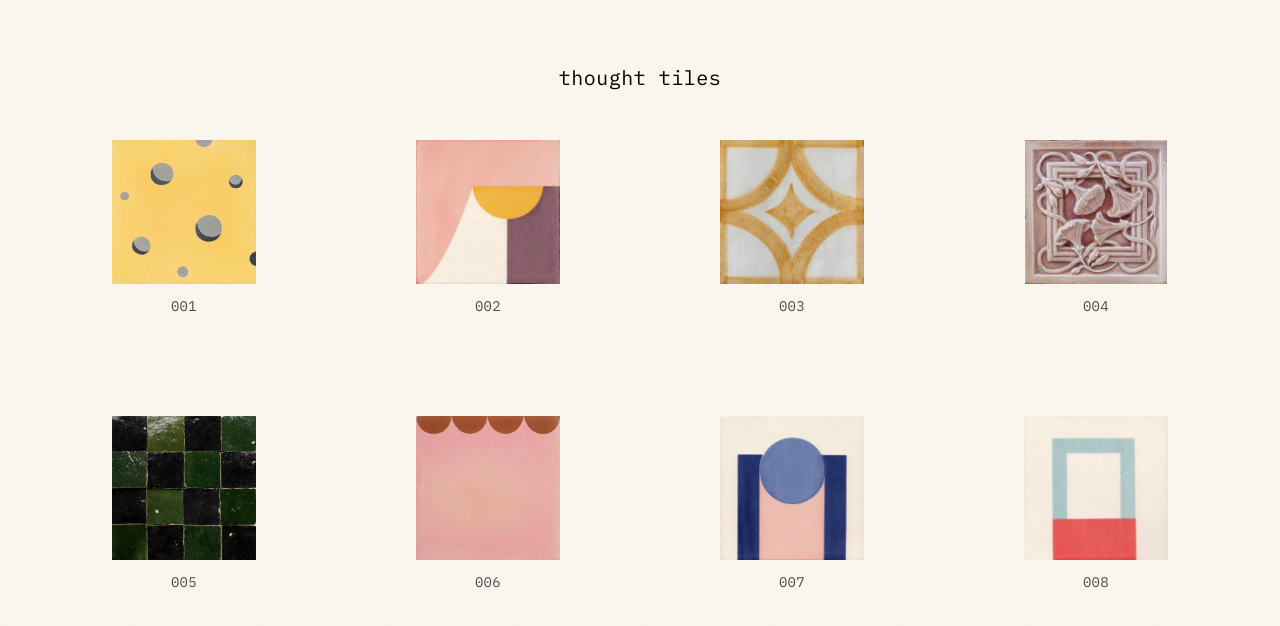
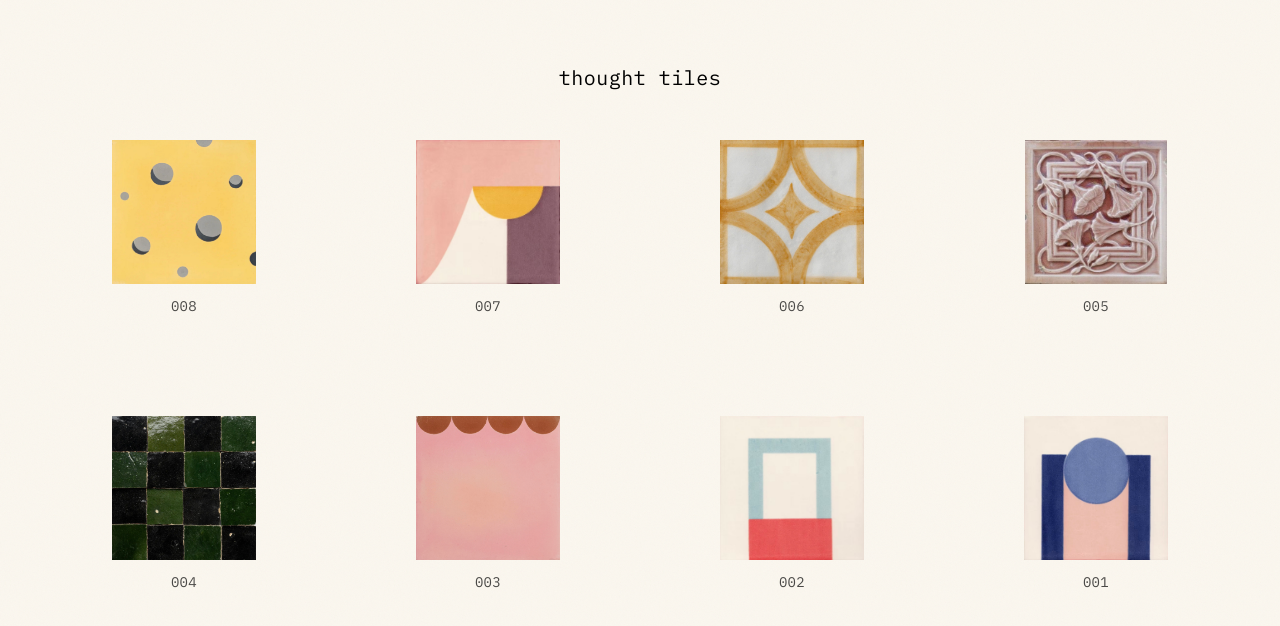
Before and after one commit to bansuleimann-byte/thought-tiles, a Next.js app: page /tiles in a window 1280 px wide. Shown: the top 626 px of the page. Built offline with nearby package versions, Linux system fonts and the light colour scheme.

Commit message:
reverse numbering + sorted thoughts

```diff
--- a/app/thoughts.ts
+++ b/app/thoughts.ts
@@ -8,7 +8,7 @@ export type Thought = {
   image: string;
 };
 
-export const thoughts: Thought[] = [
+const thoughtsRaw: Thought[] = [
   {
     id: 1,
     title: "first thought",
@@ -93,3 +93,11 @@ Sometimes it's the only thing holding us together.`,
     image: "/tiles/tile4.jpg",
   },
 ];
+const toTime = (d: string) => {
+  const t = Date.parse(d);
+  return Number.isFinite(t) ? t : 0;
+};
+
+export const thoughts: Thought[] = [...thoughtsRaw].sort(
+  (a, b) => toTime(b.date) - toTime(a.date) || b.id - a.id
+);
--- a/app/tiles/page.tsx
+++ b/app/tiles/page.tsx
@@ -42,7 +42,8 @@ export default function TilesPage() {
       <div className="relative z-10 mx-auto max-w-6xl pt-12">
         <div className="grid grid-cols-2 gap-6 md:grid-cols-3 md:gap-12 lg:grid-cols-4 lg:gap-16">
           {sortedThoughts.map((t, i) => {
-            const number = String(i + 1).padStart(3, "0");
+            const total = sortedThoughts.length;
+            const number = String(total - i).padStart(3, "0");
             return (
               <div
                 key={t.id}
```
